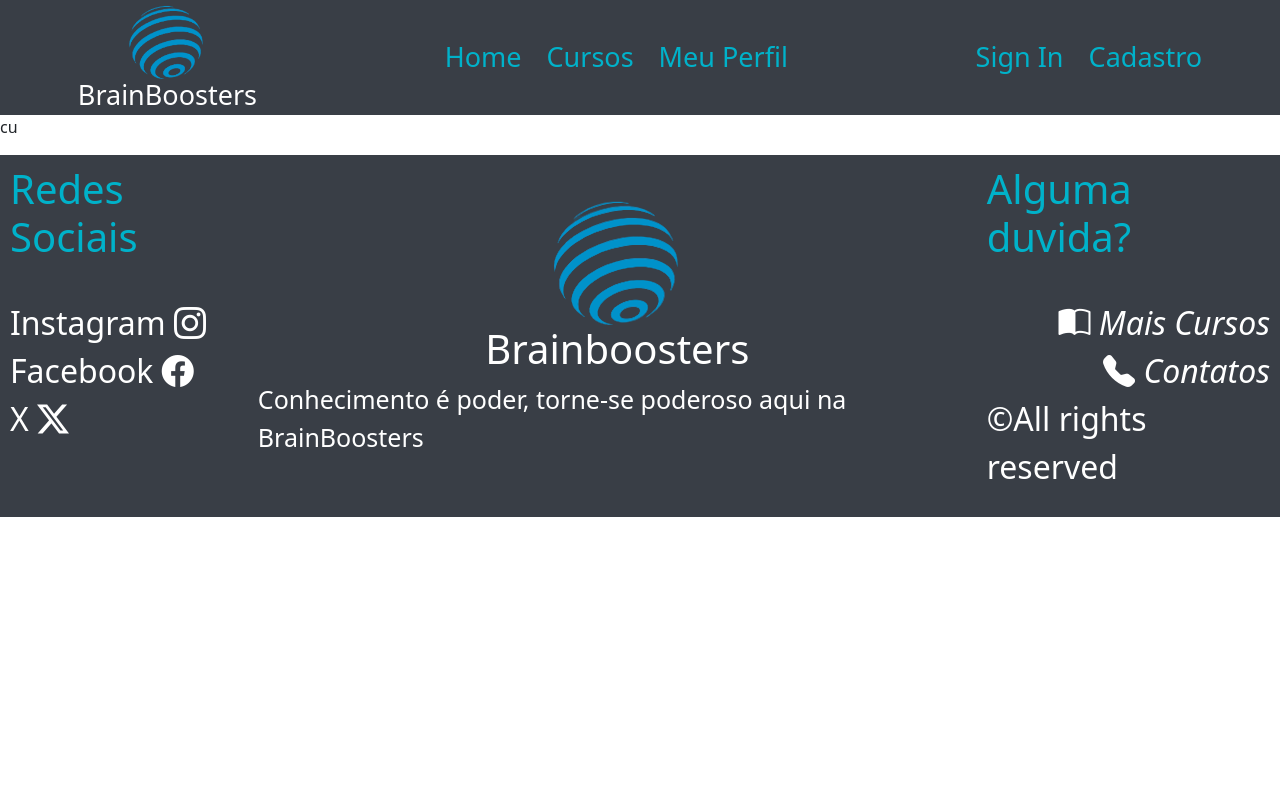
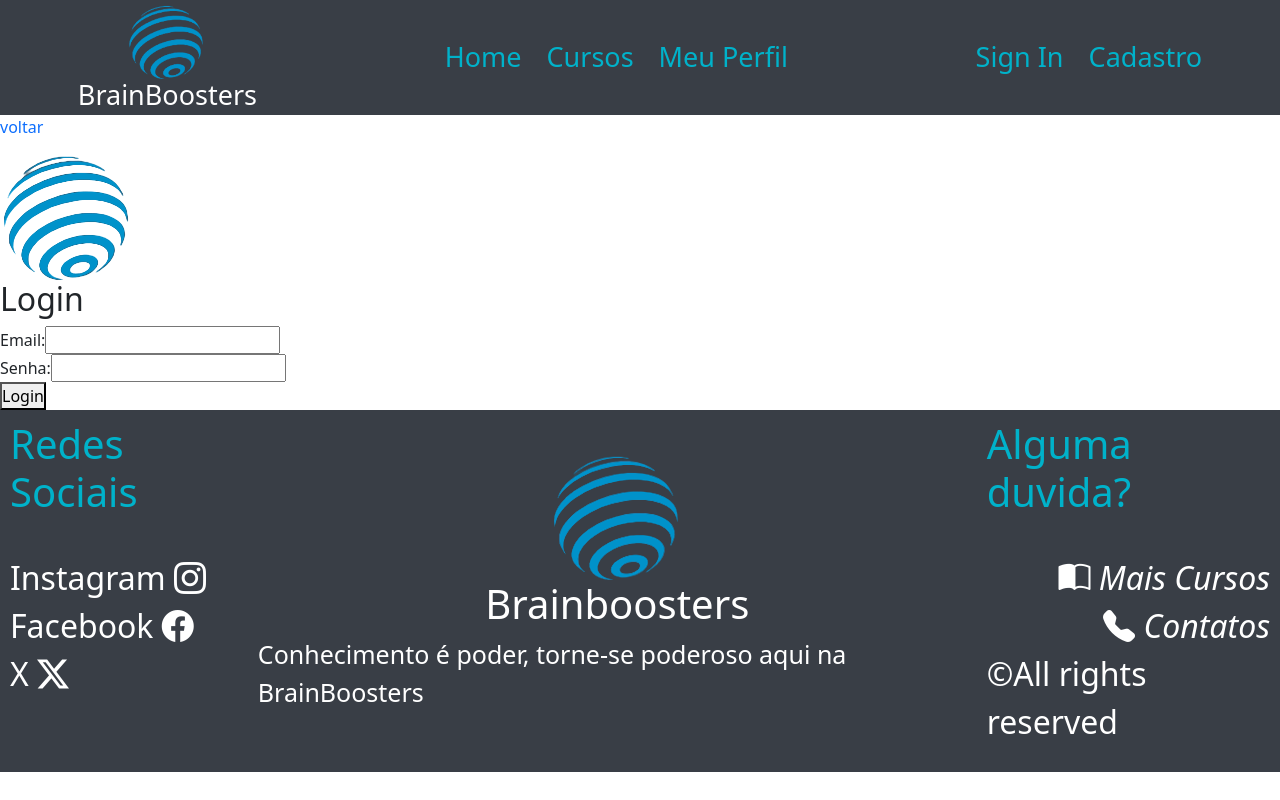
Before and after one commit to RichardCourtesy/Sprint-React-vite, a React (Vite) app in the folder sprint/crud-agenda/: page /Login in a window 1280 px wide. Built offline with nearby package versions, Linux system fonts and the light colour scheme.

Commit message:
Login funcionando tudo certo

```diff
--- /dev/null
+++ b/sprint/crud-agenda/src/components/ValidationLogin.jsx
@@ -0,0 +1,60 @@
+import React, { useState } from 'react';
+import { collection, getDocs } from 'firebase/firestore';
+import { db } from '../components/firebaseConfig';
+import { useNavigate } from 'react-router-dom';
+import '../App.css';
+
+const ValidationLogin = () => {
+  const [email, setEmail] = useState('');
+  const [password, setPassword] = useState('');
+  const [error, setError] = useState('');
+  const navigate = useNavigate();
+
+  const handleLogin = async (e) => {
+    e.preventDefault();
+    try {
+      const querySnapshot = await getDocs(collection(db, 'Cadastro'));
+      const users = querySnapshot.docs.map(doc => doc.data());
+      const user = users.find(user => user.email === email && user.password === password);
+
+      if (user) {
+        navigate('/');
+      } else {
+        setError('Email ou senha incorretos.');
+      }
+    } catch (error) {
+      console.error('Erro ao buscar usuários:', error);
+      setError('Erro ao tentar fazer login. Tente novamente mais tarde.');
+    }
+  };
+
+  return (
+    <div className='oo'>
+      <h2 className='oo'>Login</h2>
+      <form onSubmit={handleLogin} className='oo'>
+        <div>
+          <label>Email:</label>
+          <input
+            type="email"
+            value={email}
+            onChange={(e) => setEmail(e.target.value)}
+            required
+          />
+        </div>
+        <div>
+          <label>Senha:</label>
+          <input
+            type="password"
+            value={password}
+            onChange={(e) => setPassword(e.target.value)}
+            required
+          />
+        </div>
+        <button type="submit">Login</button>
+        {error && <p className="error">{error}</p>}
+      </form>
+    </div>
+  );
+};
+
+export default ValidationLogin;
--- /dev/null
+++ b/sprint/crud-agenda/src/routes/Login.jsx
@@ -0,0 +1,22 @@
+import React from 'react';
+import { Link } from "react-router-dom";
+import '../App.css';
+
+import ValidationLogin from '../components/ValidationLogin';
+
+import logo from '../assets/logoSF.png';
+
+const Cadastro = () => {
+    return(
+        <main>
+        <div>
+            <p><Link to="/">voltar</Link></p>
+            <img src={logo} alt="Logo" className=""/>
+        </div>
+
+        <ValidationLogin />
+</main>
+    )
+};
+
+export default Cadastro;
--- /dev/null
+++ b/sprint/crud-agenda/src/routes/Perfil.jsx
@@ -0,0 +1,38 @@
+// ReviewsList.js // ela vai exibir os dados inseridos
+import React, { useEffect, useState } from 'react';
+import { collection, getDocs } from 'firebase/firestore';
+import { db } from '../components/firebaseConfig';
+import '../App.css';
+
+const Perfil = () => {
+  const [reviews, setReviews] = useState([]);
+
+  useEffect(() => {
+    const fetchReviews = async () => {
+      const querySnapshot = await getDocs(collection(db, 'reviews'));
+      const reviewsList = querySnapshot.docs.map(doc => doc.data());
+      setReviews(reviewsList);
+    };
+
+    fetchReviews();
+  }, []);
+
+  return (
+    <div className='ler'>
+      <h2 className='Comment-exibir'>Avaliações</h2>
+      {reviews.map((review, index) => (
+        <div key={index} className='form-ler'>
+            <p>Nome: {review.name}</p>
+            <p>Email: {review.email}</p>
+          <p>Nota: {review.rating} estrelas</p>
+          <p className='ler-comentario'>Comentário: {review.comment} </p>
+
+
+
+        </div>
+      ))}
+    </div>
+  );
+};
+
+export default Perfil;
--- a/sprint/crud-agenda/src/routes/SingIn.jsx
+++ /dev/null
@@ -1,9 +0,0 @@
-import React from "react";
-
-const Login = () => {
-    return(
-        <p>cu</p>
-    )
-}
-
-export default Login;
```
Also changed, not shown: sprint/crud-agenda/src/main.jsx (+6 -1 lines).
